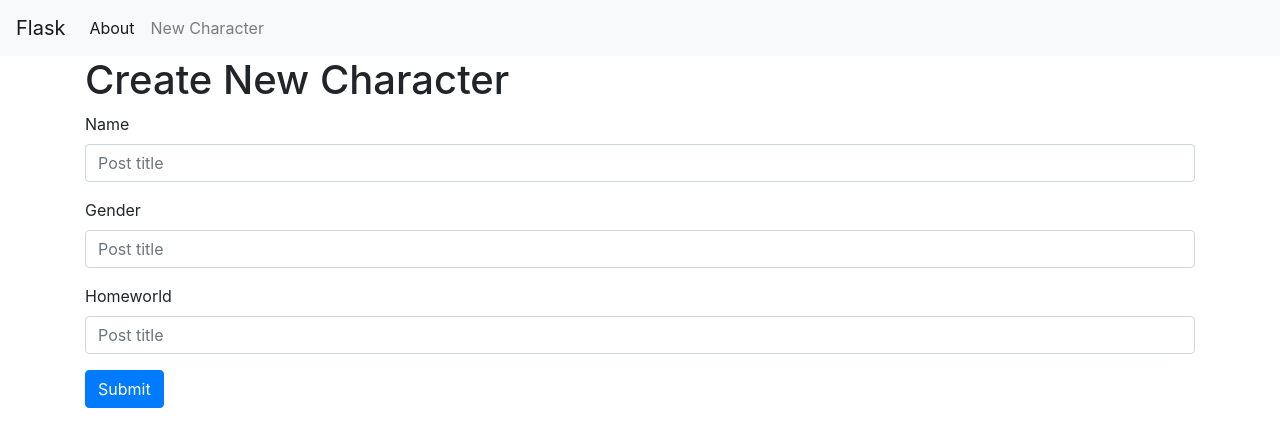
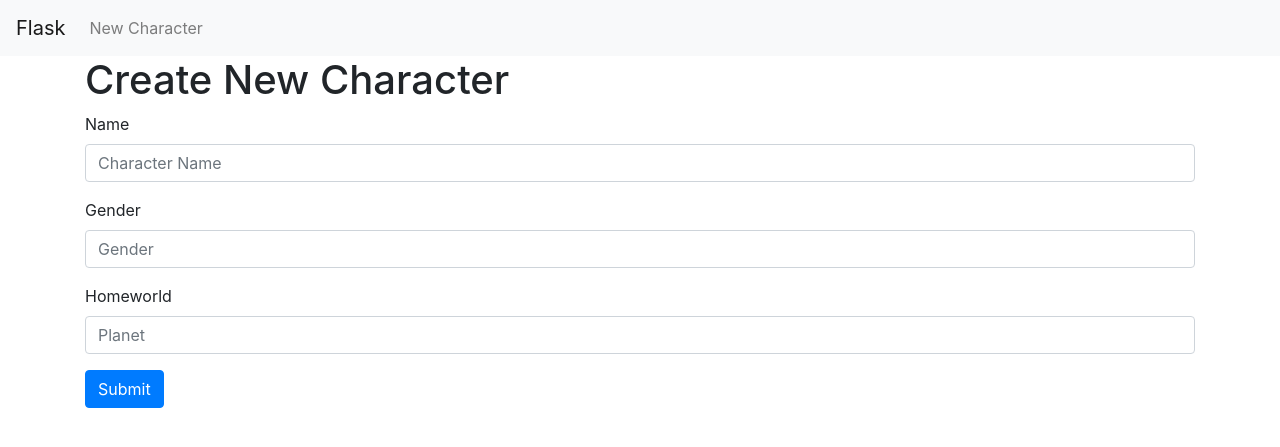
Before and after one commit to drigut/stm18-flask, a Flask app: page /create in a window 1280 px wide. Shown: the top 447 px of the page. Run offline with Flask 2, Linux system fonts and the light colour scheme; some libraries are stand-ins or nearby versions.

Commit message:
Change placeholder

```diff
--- a/templates/base.html
+++ b/templates/base.html
@@ -18,9 +18,6 @@
         </button>
         <div class="collapse navbar-collapse" id="navbarNav">
             <ul class="navbar-nav">
-                <li class="nav-item active">
-                    <a class="nav-link" href="#">About</a>
-                </li>
                 <li class="nav-item">
                     <a class="nav-link" href="{{url_for('create')}}">New Character</a>
                 </li>
--- a/templates/create.html
+++ b/templates/create.html
@@ -7,21 +7,21 @@
     <div class="form-group">
         <label for="title">Name</label>
         <input type="text" name="title"
-               placeholder="Post title" class="form-control"
+               placeholder="Character Name" class="form-control"
                value="{{ request.form['name'] }}"/>
     </div>
 
     <div class="form-group">
         <label for="title">Gender</label>
         <input type="text" name="title"
-               placeholder="Post title" class="form-control"
+               placeholder="Gender" class="form-control"
                value="{{ request.form['gender'] }}"/>
     </div>
 
     <div class="form-group">
         <label for="title">Homeworld</label>
         <input type="text" name="title"
-               placeholder="Post title" class="form-control"
+               placeholder="Planet" class="form-control"
                value="{{ request.form['homeworld'] }}"/>
     </div>
     <div class="form-group">
--- a/templates/edit.html
+++ b/templates/edit.html
@@ -6,21 +6,21 @@
 <form method="post">
     <div class="form-group">
         <label for="title">Name</label>
-        <input type="text" name="title" placeholder="Post title"
+        <input type="text" name="title" placeholder="Character Name"
                class="form-control"
                value="{{ request.form['name'] or character['name'] }}"/>
     </div>
 
     <div class="form-group">
         <label for="title">Gender</label>
-        <input type="text" name="title" placeholder="Post title"
+        <input type="text" name="Gender" placeholder="Post title"
                class="form-control"
                value="{{ request.form['gender'] or character['gender'] }}"/>
     </div>
 
     <div class="form-group">
         <label for="title">Homeworld</label>
-        <input type="text" name="title" placeholder="Post title"
+        <input type="text" name="title" placeholder="Planet"
                class="form-control"
                value="{{ request.form['homeworld'] or character['homeworld'] }}"/>
     </div>
--- a/templates/index.html
+++ b/templates/index.html
@@ -1,7 +1,7 @@
 {% extends 'base.html' %}
 
 {% block content %}
-    <h1>{% block title %} Welcome to Flask {% endblock %}</h1>
+    <h1>{% block title %} Welcome to SWAPI Flask application{% endblock %}</h1>
     {% for character in characters %}
         <a href="{{ url_for('character', character_id=character['id']) }}">
             <h2>{{ character['name'] }}</h2>
```
